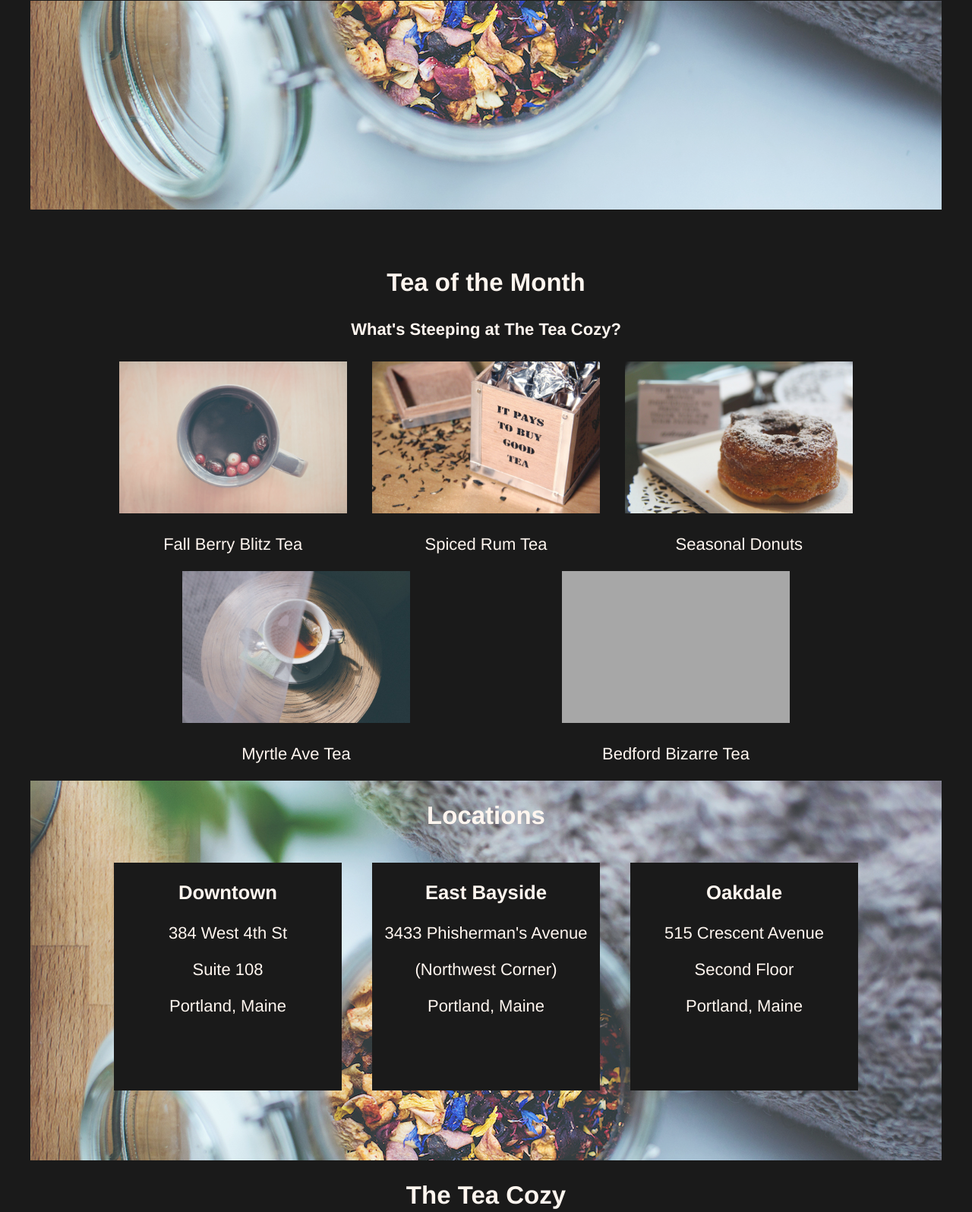
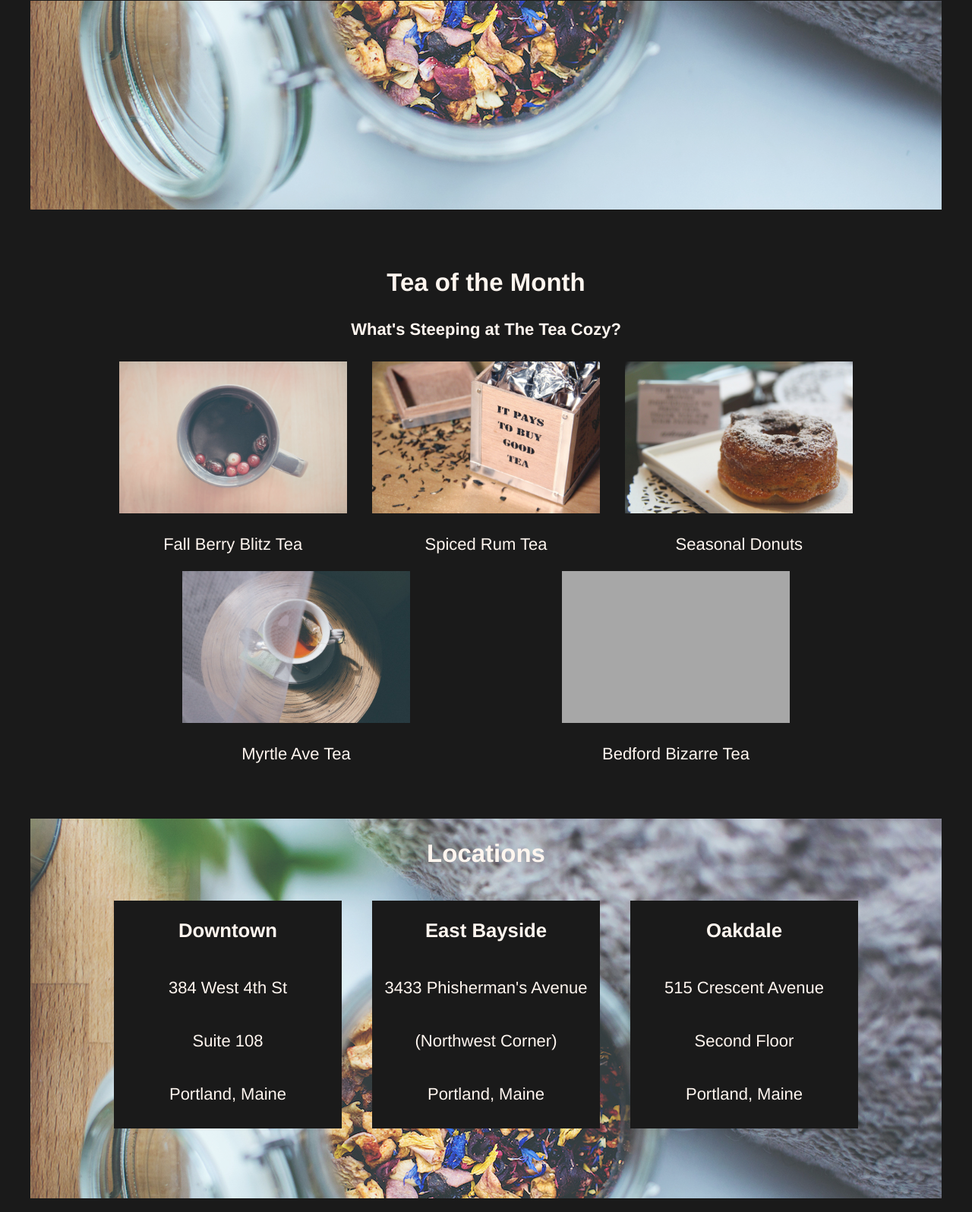
Before and after one commit to Fostrich10/TeaCozy, a plain HTML site: page index.html in a window 1280 px wide. Shown: the part 494-2090 px from the top of the page at 76% size. Drawn offline with Linux system fonts and the light colour scheme; grey boxes are pictures that could not be loaded.

Commit message:
Final Commit. Fix margins on Teas of the day and centered the text in the location section. Project concidered complete.

```diff
--- a/resources/css/style.css
+++ b/resources/css/style.css
@@ -80,7 +80,7 @@ nav span {
   position: relative;
   top: 70px;
   width: 1000px;
-  padding-top: 50px;
+  padding: 50px 0px;
 }
 
 .teaCont {
@@ -119,6 +119,8 @@ nav span {
   height: 300px;
   width: 300px;
   margin: 15px 20px;
+  display: flex;
+  flex-direction: column;
 }
 
 /* Contact and copyright styles*/
```
Also changed, not shown: index.html (+1 -0 lines).
